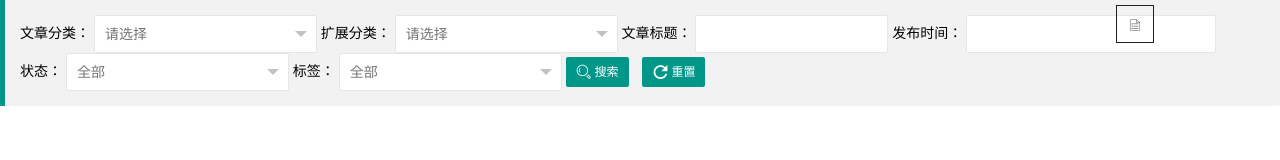
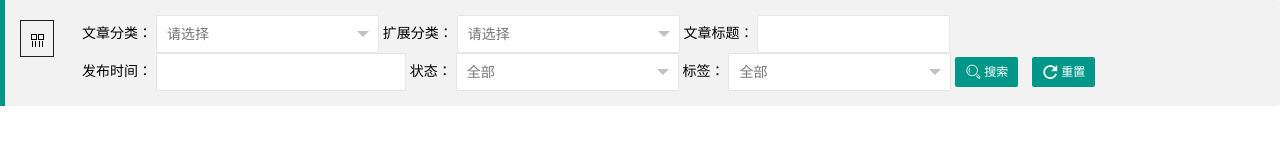
Before and after one commit to xla145/layui-component, a plain HTML site: page dynamic-show-filter/demo.html in a window 1280 px wide. Drawn offline with Linux system fonts and the light colour scheme.

Commit message:
修改样式

```diff
--- a/dynamic-show-filter/demo.html
+++ b/dynamic-show-filter/demo.html
@@ -10,6 +10,9 @@
 <div class="admin-main">
     <!-- 筛选组 -->
     <blockquote class="layui-elem-quote filter-bar">
+        <div class="layui-codition-list">
+
+        </div>
         <form class="layui-form" action="/table.html" id="filterForm">
             <input type="hidden" name="label" value="${label!''}">
             <div class="layui-inline layui-filter-condition">
@@ -78,16 +81,14 @@
             </div>
         </form>
     </blockquote>
-    <div class="layui-codition-list">
 
-    </div>
 </div>
 
 <script>
     layui.use(['form'], function () {
         var $ = layui.jquery, form = layui.form;
         let html = "<div class=\"layui-tool-self layui-form\">\n" +
-            "        <div class=\"layui-inline\" title=\"筛选列\" lay-event=\"LAYTABLE_COLS\"><i class=\"layui-icon layui-icon-list\"></i>\n" +
+            "        <div class=\"layui-inline\" title=\"筛选列\" lay-event=\"LAYTABLE_COLS\"><i class=\"layui-icon layui-icon-cols\"></i>\n" +
             "            <ul class=\"layui-tool-panel\" style='display: none'>";
         $("#filterForm .layui-filter-condition").each(function (i, j) {
             let name = $(this).find("input").attr("name") || $(this).find("select").attr("name");
@@ -121,7 +122,6 @@
             layui.stope(e);
         });
 
-
         $(document).click(function(e){
             var _con = $('.layui-codition-list');   // 设置目标区域
             if(!_con.is(e.target) && _con.has(e.target).length === 0){ // Mark 1
@@ -133,21 +133,21 @@
 </body>
 <style type="text/css">
     .layui-codition-list {
-        position: fixed;
-        top:0px;
-        right: 126px;
+        display: inline;
+        float: left;
+        margin-right: 28px;
     }
-
     .layui-tool-self.layui-form {
         margin-top: 5px;
-        padding: 10px;
+        padding: 8px;
         width: 16px;
-        height: 16px;
+        height: 19px;
         border: 1px solid #231f1f;
     }
 
 
     .layui-codition-list ul.layui-tool-panel {
+        z-index: 1;
         position: absolute;
         top: 29px;
         left: -1px;
```
Also changed, not shown: select_table/index.html (+1 -1 lines).
